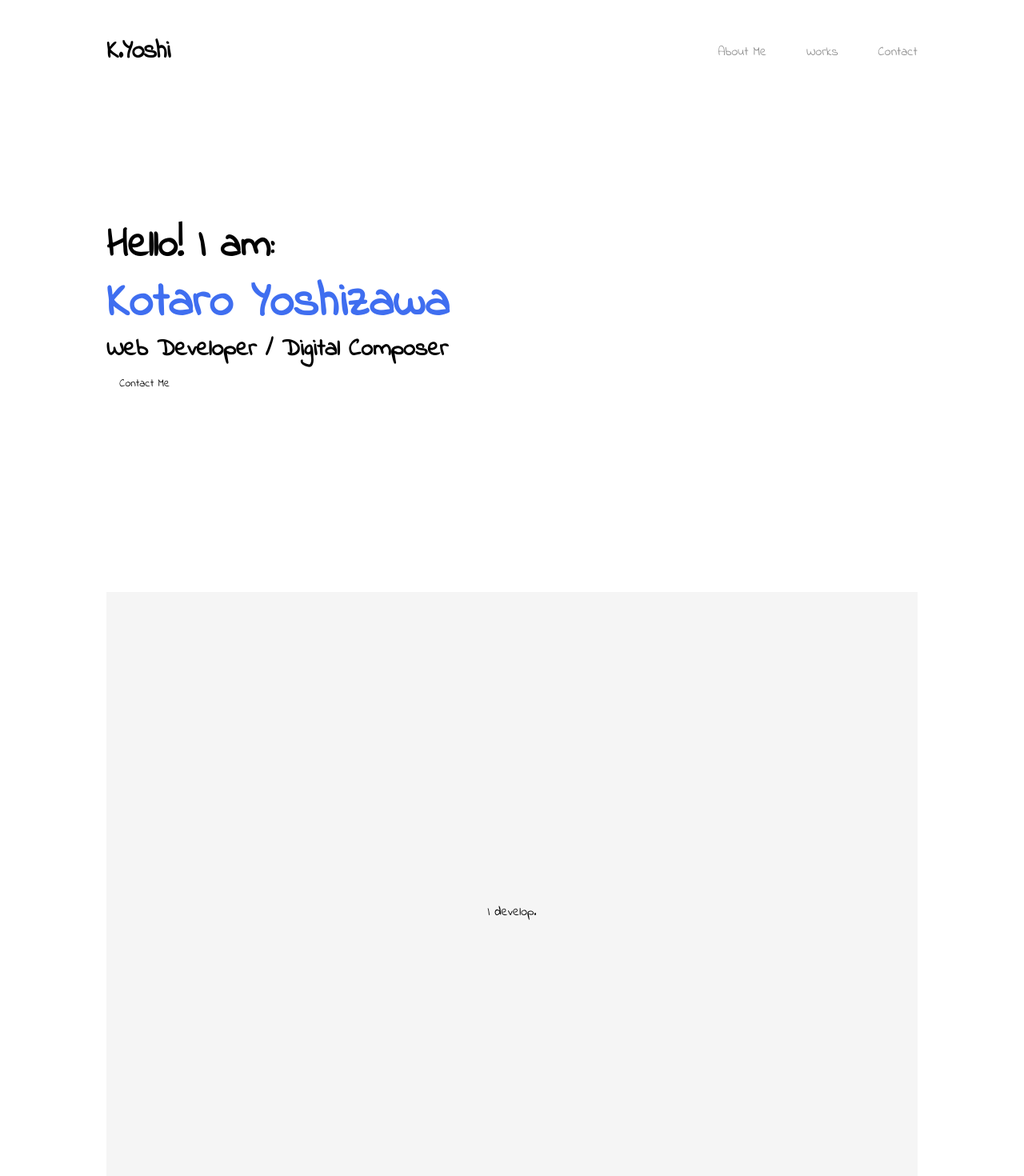
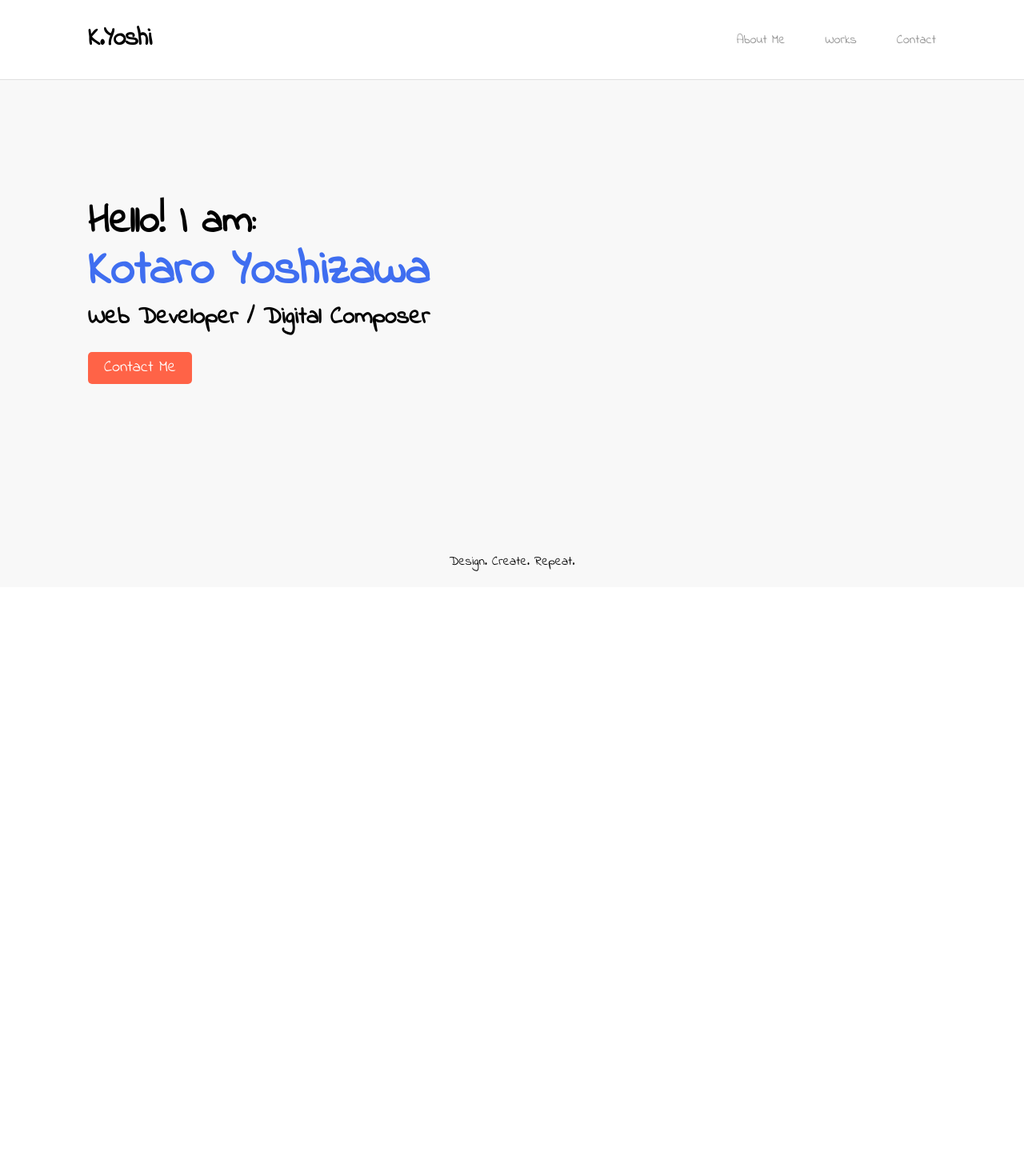
Before and after one commit to Raifa21/react-portfolio-page, a Next.js app: page / in a window 1280 px wide. Shown: the top 1470 px of the page at 80% size. After the commit the page ends 800 px from the top, so only its background shows below. Built offline with nearby package versions, Linux system fonts and the light colour scheme.

Commit message:
Edited page design

```diff
--- a/app/page.tsx
+++ b/app/page.tsx
@@ -19,13 +19,13 @@ export default function Home() {
             <p className="hello-text"> Hello! I am:</p>
             <p className="name-text"> Kotaro Yoshizawa</p>
             <p className="job-text">Web Developer / Digital Composer</p>
-            <Button color="blue" asChild>
+            <Button asChild className="contact-button">
               <Link href="/pages/contactpage"> Contact Me </Link>
             </Button>
+            <div className="footer">
+              <p>Design. Create. Repeat.</p>
+            </div>
           </div>
-          <div className="develop">I develop.</div>
-          <div className="compose">I compose.</div>
-          <div className="create">I create.</div>
         </div>
       </div>
     </>
--- a/components/pageheader.tsx
+++ b/components/pageheader.tsx
@@ -15,7 +15,7 @@ const PageHeader: React.FC = () => {
 
   useEffect(() => {
     const handleResize = () => {
-      setIsCompact(window.innerWidth < 600); // Change 768 to your desired width threshold
+      setIsCompact(window.innerWidth < 606);
     };
 
     // Initial call to set the initial state
@@ -45,13 +45,13 @@ const PageHeader: React.FC = () => {
           <HeaderMenu />
         ) : (
           <div className={`headerpagelinks ${indieFlower.className}`}>
-            <Link href="/pages/about" legacyBehavior passHref>
+            <Link href="@pages/aboutpage" legacyBehavior passHref>
               <a className="navcomponents">About Me</a>
             </Link>
-            <Link href="/pages/works" legacyBehavior passHref>
+            <Link href="@pages/workspage" legacyBehavior passHref>
               <a className="navcomponents">Works</a>
             </Link>
-            <Link href="/pages/contact" legacyBehavior passHref>
+            <Link href="@pages/contactpage" legacyBehavior passHref>
               <a className="navcomponents">Contact</a>
             </Link>
           </div>
--- a/components/ui/button.tsx
+++ b/components/ui/button.tsx
@@ -9,7 +9,7 @@ const buttonVariants = cva(
   {
     variants: {
       variant: {
-        default: "blue text-primary-foreground hover:bg-primary/90",
+        default: "text-primary-foreground",
         destructive:
           "bg-destructive text-destructive-foreground hover:bg-destructive/90",
         outline:
--- a/styles/globals.css
+++ b/styles/globals.css
@@ -8,27 +8,38 @@
 }
 
 .introduction {
-    margin-top: 80px;
-    margin-bottom: 240px;
+    padding-top: 140px;
+    height: 100%;
 }
-.develop {
-    display: flex;
-    justify-content: center;
-    align-items: center;
-    height: 100vh;
-    background-color: #f5f5f5;
+.footer {
+    background-color: #f8f8f8;
+    text-align: center;
+    margin-top: 190px;
+    padding: 20px;
 }
-
 .hello-text {
     font-size: 50px;
     font-weight: bold;
 }
+.contact-button {
+    background-color: #ff6347;
+    color: white;
+    padding: 10px 20px;
+    border-radius: 5px;
+    font-size: 20px;
+    margin-top: 20px;
+    text-decoration: none;
+}
+.contact-button:hover {
+    background-color: #ff4500;
+}
 
 .name-text {
-    margin-top: -10px;
+    margin-top: -20px;
     font-size: 60px;
     font-weight: bold;
     color: #3f6ef0;
+    letter-spacing: -0.1px;
 }
 
 .job-text {
@@ -74,31 +85,35 @@
         /* Center items horizontally */
         align-items: center;
         /* Center items vertically */
-        height: 130px;
+        height: 100px;
         /* Set the height of the header */
-        padding-left: 50px;
+        padding-left: 110px;
         /* Add padding on the left */
-        padding-right: 50px;
+        padding-right: 110px;
         /* Add padding on the right */
         margin-left: auto;
         /* Auto margin on the left */
         margin-right: auto;
         /* Auto margin on the right */
-        width: 87%;
-        margin-bottom: 60px;
+        width: 100%;
+        margin-bottom: 0px;
         /* Add margin at the bottom */
+        border-bottom: 1px solid #e0e0e0;
+        /* Add a border at the bottom */
+        box-shadow: 0 2px 4px rgba(0, 0, 0, 0.1);
     }
 
     .body {
-        padding-left: 50px;
+        background-color: #f8f8f8;
+        padding-left: 110px;
         /* Add padding on the left */
-        padding-right: 50px;
+        padding-right: 110px;
         /* Add padding on the right */
         margin-left: auto;
         /* Auto margin on the left */
         margin-right: auto;
         /* Auto margin on the right */
-        width: 87%;
+        width: 100%;
     }
 
     .headerlogo {
```
